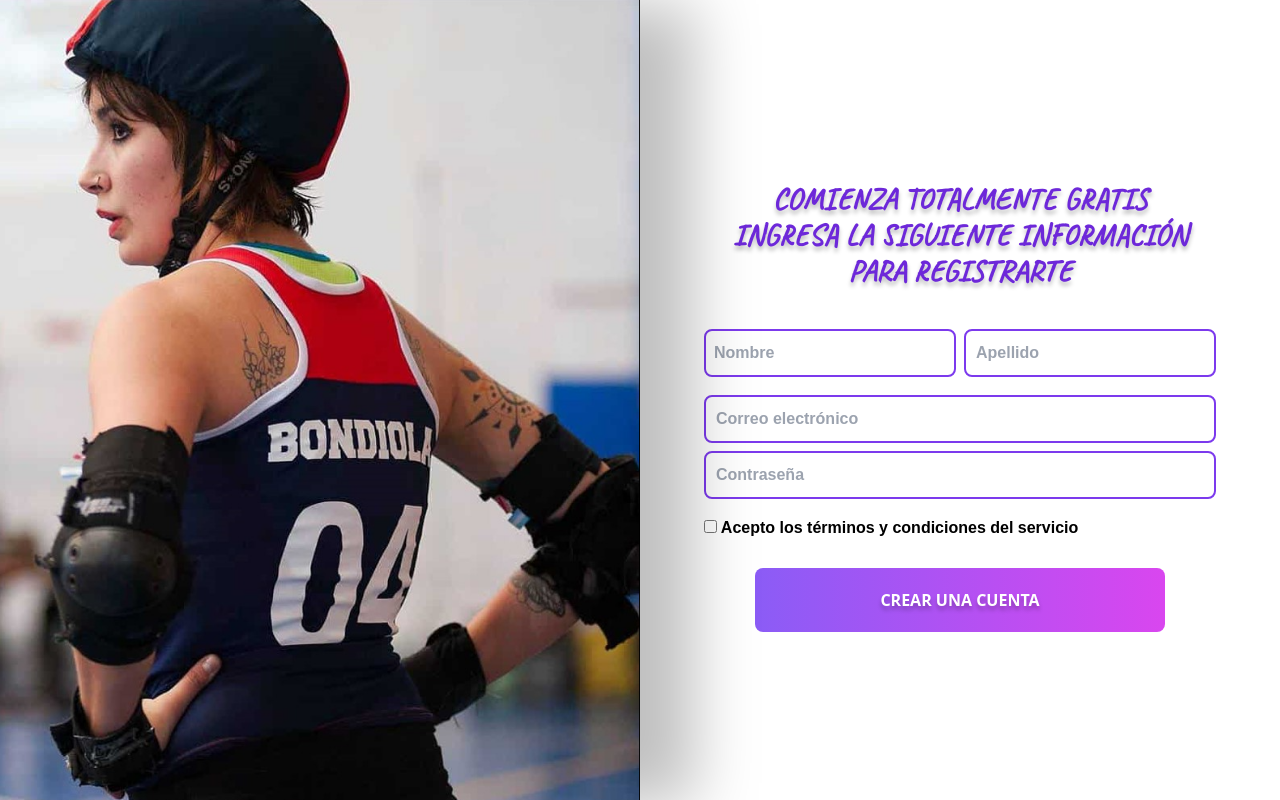
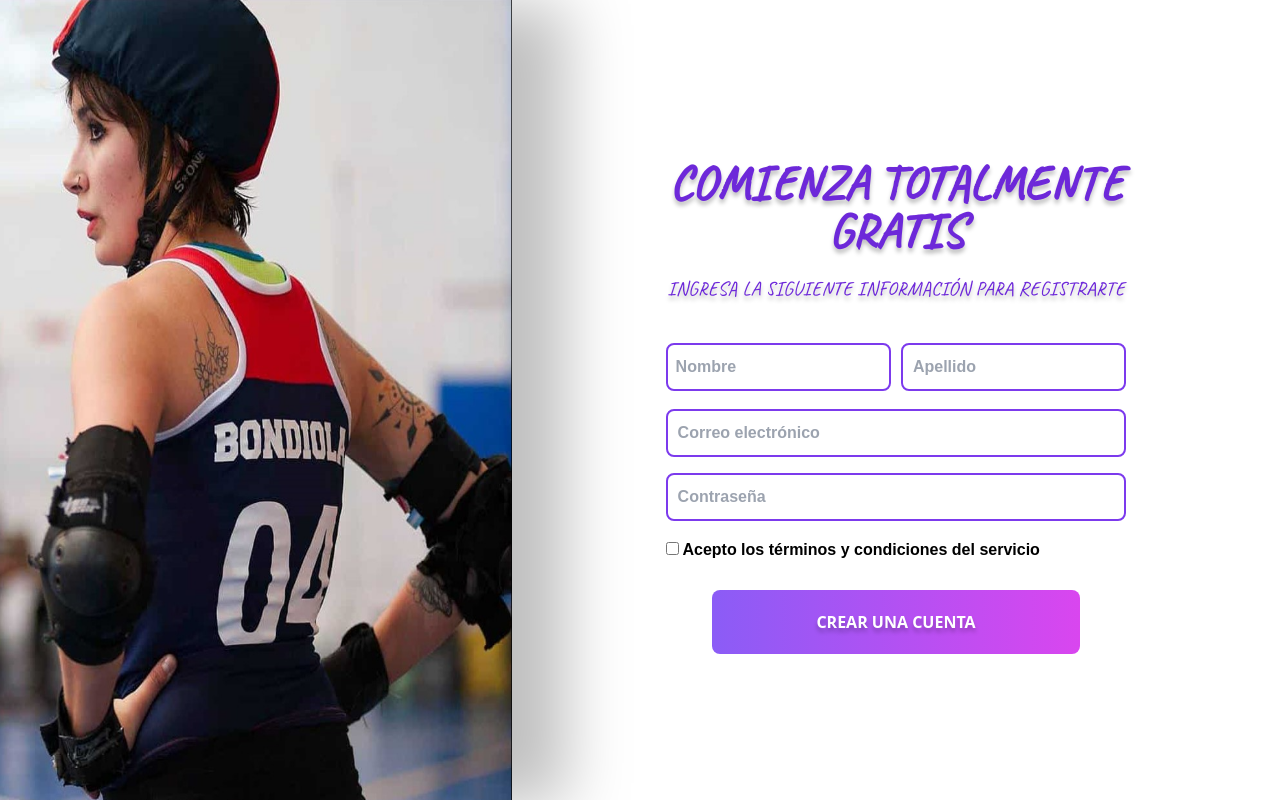
Before and after one commit to Nois1nsan3/NativasApp, a React (Vite) app: page / in a window 1280 px wide. Built offline with nearby package versions, Linux system fonts and the light colour scheme; a web font is replaced by a local one.

Commit message:
corregido tamño imagen y texto

```diff
--- a/src/components/RegisterScreen.jsx
+++ b/src/components/RegisterScreen.jsx
@@ -9,7 +9,7 @@ const RegisterScreen = () => {
     return (
         // contendor principal
         <div className="flex h-screen w-full ">
-            <picture className="w-1/2 h-full filtro">
+            <picture className="w-2/5 h-full filtro">
                 <img
                     src={registerImg}
                     alt="Register"
@@ -17,22 +17,24 @@ const RegisterScreen = () => {
                 />
             </picture>
             {/* contenedor del formulario */}
-            <div className="w-1/2 h-full flex justify-center items-center">
+            <div className="w-3/5 h-full flex justify-center items-center">
                 <form
                     onSubmit={handleSubmit}
-                    className="w-4/5 h-auto flex flex-col items-center gap-2"
+                    className="w-3/5 h-auto flex flex-col items-center justify-center gap-2"
                 >
                     {/* contenedor del titulo */}
-                    <div className="text-violet-700 font-bold font-caveat text-center text-3xl my-8 txt-shadow">
-                        <h1>COMIENZA TOTALMENTE GRATIS</h1>
-                        <h2>
+                    <div className="text-violet-700  font-caveat text-center my-8 txt-shadow flex flex-col gap-5">
+                        <h1 className="font-bold text-5xl">
+                            COMIENZA TOTALMENTE GRATIS
+                        </h1>
+                        <h2 className="text-xl">
                             INGRESA LA SIGUIENTE INFORMACIÓN PARA REGISTRARTE
                         </h2>
                     </div>
                     {/* contenedor de los inputs */}
                     <div className="w-full flex flex-col items-center gap-2.5">
                         {/* inputs nombre y apellido*/}
-                        <div className="flex w-full  gap-2">
+                        <div className="flex w-full  gap-2.5">
                             <input
                                 className="w-1/2 font-mplus font-bold rounded-lg border-2 border-violet-600 p-2 "
                                 type="text"
@@ -47,7 +49,7 @@ const RegisterScreen = () => {
                             />
                         </div>
                         {/* inputs correo y contraseña */}
-                        <div className="flex flex-col align-cener w-full my-2 gap-2">
+                        <div className="flex flex-col align-cener w-full my-2 gap-4">
                             <input
                                 className="w-full  font-mplus font-bold rounded-lg border-2 border-violet-600 p-2.5"
                                 type="email"
```
